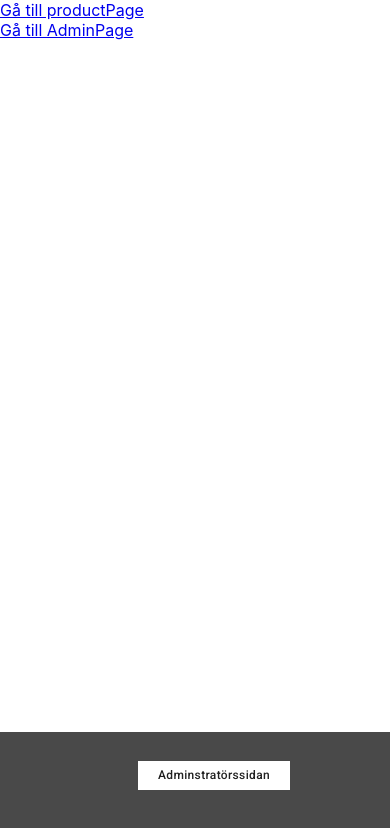
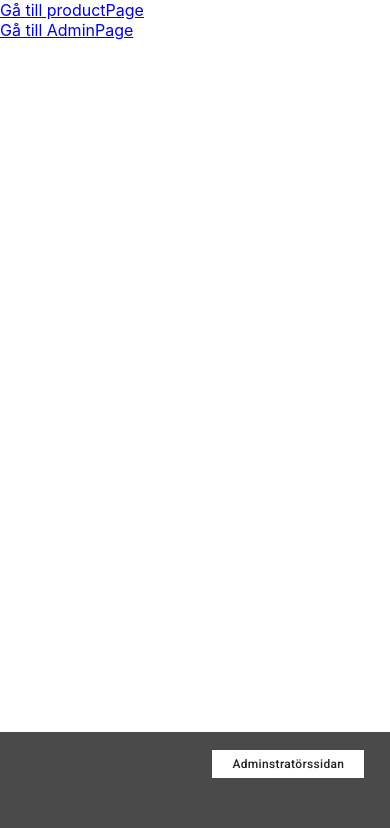
Before and after one commit to feliciaseg/webshop, a React (Create React App) app: page / in a window 390 px wide. Shown: the top 828 px of the page. Built offline with nearby package versions, Linux system fonts and the light colour scheme.

Commit message:
fully responsive footer

```diff
--- a/src/components/Footer.tsx
+++ b/src/components/Footer.tsx
@@ -1,23 +1,21 @@
-import { Button} from "@material-ui/core";
+import { Button, StylesProvider } from "@material-ui/core";
 import React, { CSSProperties } from "react";
 import { Link } from "react-router-dom";
 import { theme } from "../styling/colorTheme";
 import "../styling/style.css";
 
-
 const buttonStyle: CSSProperties = {
   width: "9.5rem",
-    height:  "1.8rem",
+  height: "1.8rem",
   fontSize: "0.75rem",
   backgroundColor: "white",
   display: "flex",
   alignItems: "center",
   borderRadius: 0,
   fontFamily: "Roboto",
-    textTransform: "capitalize",
-    margin: "1.8rem 6.25rem 0 0",  //Margin ska anpassas efter mediaqueries, återkommer till detta efter handledning med David
+  textTransform: "capitalize", //Margin ska anpassas efter mediaqueries, återkommer till detta efter handledning med David
   fontWeight: 500,
-}
+};
 
 const boxStyle: CSSProperties = {
   width: "100%",
@@ -25,14 +23,16 @@ const boxStyle: CSSProperties = {
   bottom: 0,
   display: "flex",
   justifyContent: "flex-end",
-    backgroundColor: theme.palette.primary.main
-}
+  backgroundColor: theme.palette.primary.main,
+};
 
 export default function Footer() {
   return (
-    <div className= {"footerDiv"} style = {boxStyle}>
-      <Link style = {{textDecoration: "none"}} to={{ pathname: "/admin" }}>
-        <Button style = {buttonStyle}>Adminstratörssidan</Button>
+    <div className={"footerDiv"} style={boxStyle}>
+      <Link style={{ textDecoration: "none" }} to={{ pathname: "/admin" }}>
+        <StylesProvider injectFirst>
+          <Button style={buttonStyle}>Adminstratörssidan</Button>
+        </StylesProvider>
       </Link>
     </div>
   );
--- a/src/styling/style.css
+++ b/src/styling/style.css
@@ -1,14 +1,17 @@
-
 .footerDiv {
-    height: 10.3rem;
-
+  height: 10.3rem;
 }
 
+.MuiButton-root {
+  margin: 1.8rem 6.25rem 0 0;
+}
 
 @media only screen and (max-width: 440px) {
-    .footerDiv {
-        height: 7rem;
+  .footerDiv {
+    height: 7rem;
+  }
 
-
-    }
+  .MuiButton-root {
+    margin: 1.1rem 1.6rem 0 0;
+  }
 }
```
Lines whose indentation alone changed are shown as unchanged.
